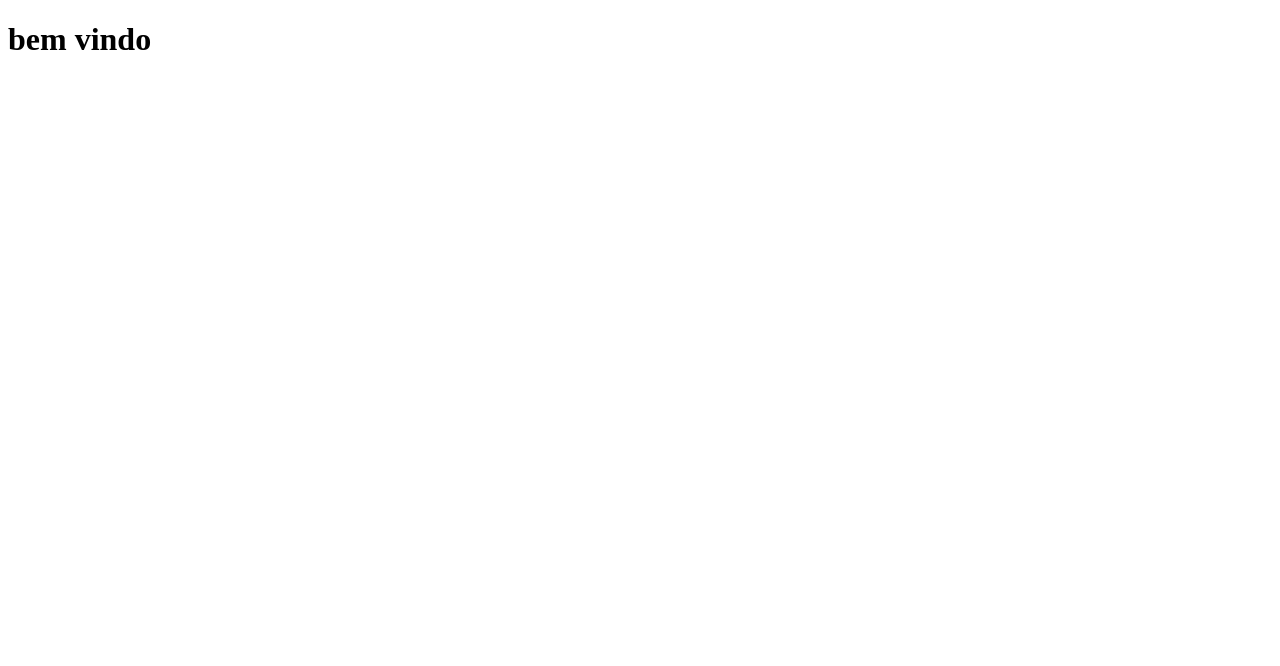
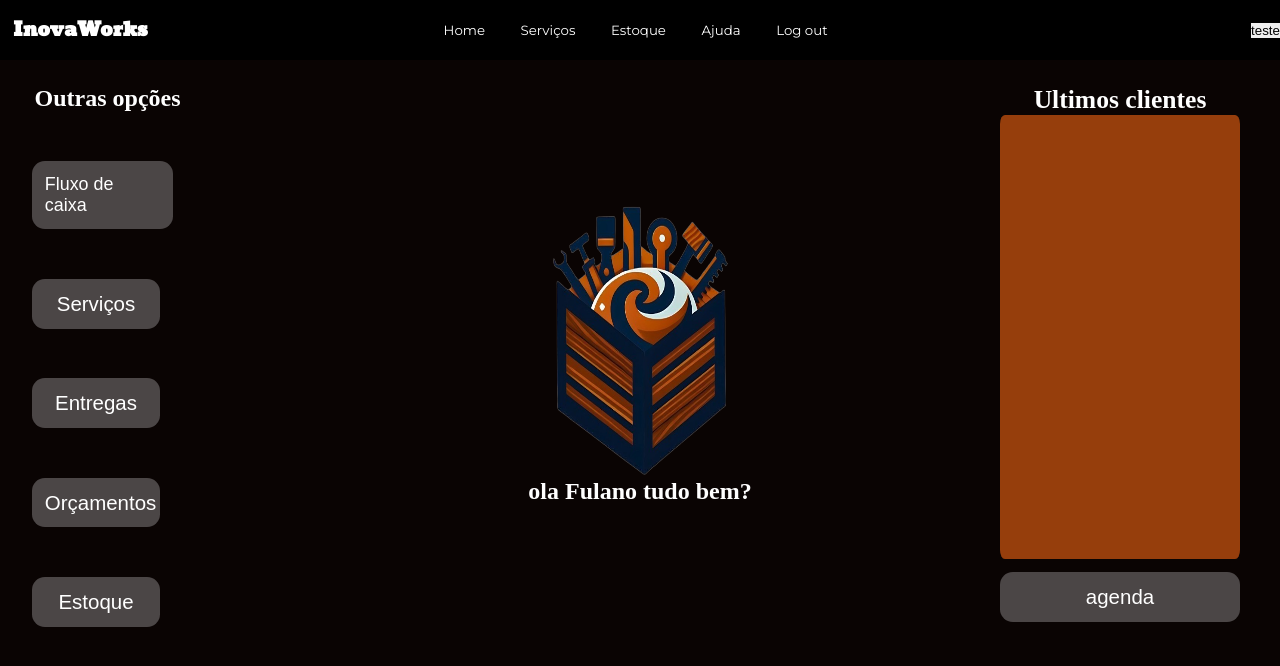
Before and after one commit to Ricgcs/Servidor_7, a website: page front/inicial_login.html in a window 1280 px wide. Drawn offline with Linux system fonts and the light colour scheme.

Commit message:
Descrição das mudanças

```diff
--- a/front/estilo/inicial_login.css
+++ b/front/estilo/inicial_login.css
@@ -0,0 +1,197 @@
+*{
+    padding: 0px;
+    margin: 0px;
+    border: 0px;
+}
+body{
+    background-color: #0A0403;
+   position: fixed;
+    width:100%;
+    height: 100%;
+    display: flex;
+    flex-direction: column;
+}
+@font-face {
+    font-family: 'Montserrate';
+    src: url(../fontes/Montserrat-VariableFont_wght.ttf);
+}
+
+@font-face {
+    font-family: "moul";
+    src: url(../fontes/Moul-Regular.ttf);
+}
+
+#cabecalho{
+    padding: 1vw;
+    background-color: black;
+    width: 100%;
+    display: flex;
+    justify-content: space-between;
+    align-items: center;
+}
+
+#header_inovaworks{
+    color: white;
+    font-size: 1.5vw;
+    font-family: 'moul';
+}
+
+#header_links{
+margin-left: -10vw;
+width: 30%;
+display: flex;
+align-items: center;
+justify-content: space-between;
+
+}
+
+#header_button{
+    text-decoration: none;
+    background-color: transparent;
+    color: white;
+    font-family: 'Montserrate';
+}
+
+button:hover{
+    cursor: pointer;
+}
+
+#header_user{
+ margin-right: 1vw;
+}
+
+#centro{
+    width: 100%;
+    height: 100%;
+    display: flex;
+
+}
+
+
+section{
+    height: 80%;
+}
+
+#s1{
+    width: 25%;
+
+    display: flex;
+    flex-direction: column;
+    justify-content: space-around;
+
+}
+
+#s2{
+    width: 50%;
+ display: flex;
+ justify-content: center;
+ align-items: center;
+ flex-direction: column;
+}
+
+#s3{
+
+    width: 25%;
+    display: flex;
+    flex-direction: column;
+    align-items: center;
+
+}
+
+#fluxo_caixa_button{
+    background-color: rgb(75, 70, 70);
+   font-size: 1.4vw;
+    color:white;
+    border-radius: 1vw;
+    width: 11vw;
+    margin-left: 10%;
+    text-align: left;
+    padding:1vw;
+}
+
+#servico_button{
+    background-color: rgb(75, 70, 70);
+   font-size: 1.6vw;
+    color:white;
+    border-radius: 1vw;
+    padding: 1vw;
+    margin-left: 10%;
+    width: 10vw;
+}
+
+#entrega_button{
+    background-color: rgb(75, 70, 70);
+   font-size: 1.6vw;
+    color:white;
+    border-radius: 1vw;
+    padding: 1vw;
+    margin-left: 10%;
+    width: 10vw;
+}
+
+#orcamento_button{
+    background-color: rgb(75, 70, 70);
+   font-size: 1.6vw;
+    color:white;
+    border-radius: 1vw;
+    padding: 1vw;
+    margin-left: 10%;
+    width: 10vw;
+
+}
+
+#estoque_button{
+    background-color: rgb(75, 70, 70);
+   font-size: 1.6vw;
+    color:white;
+    border-radius: 1vw;
+    padding: 1vw;
+    margin-left: 10%;
+    width: 10vw;
+}
+
+#imagem_logo_cadastrado{
+    width: 27.5%;
+    height: 46%;
+}
+
+#nome_cadastrado{
+    color: white;
+}
+
+#texto_s1{
+    color: white;
+    margin-left: 2.7vw;
+}
+
+#ultimos_clientes{
+    background-color: rgb(150, 62, 12);
+    height: 75%;
+    width: 75%;
+    display: flex;
+    justify-content: center;
+    border-radius: 2%;
+    color: white;
+
+
+}
+
+#texto_cliente{
+    color:white;
+    margin-top: 2vw;
+    font-size: 2vw;
+}
+
+#link_agenda{
+    margin-top: 1vw;
+    width: 75%;
+}
+
+#agenda_button{
+    background-color: rgb(75, 70, 70);
+   font-size: 1.6vw;
+    color:white;
+    border-radius: 1vw;
+    padding: 1vw;
+    width: 100%;
+}
--- a/front/inicial_login.html
+++ b/front/inicial_login.html
@@ -3,11 +3,58 @@
 <head>
     <meta charset="UTF-8">
     <meta name="viewport" content="width=device-width, initial-scale=1.0">
-    <link rel="icon" href="img/logo_inteiro.png">
-    <link rel="stylesheet" href="estilo/inicial_login.css">
+    <link rel="icon" href="/img/logo_inteiro.png">
+    <link rel="stylesheet" href="/estilo/inicial_login.css">
     <title>Bem vindo</title>
 </head>
 <body>
-    <h1>bem vindo</h1>
+<header id = "cabecalho">
+
+<h1 id="header_inovaworks">InovaWorks</h1>
+
+<div id="header_links">
+<a href="#"><button id="header_button">Home</button></a>
+<a href="#"><button id="header_button">Serviços</button></a>
+<a href="#"><button id="header_button">Estoque</button></a>
+<a href="#"><button id="header_button">Ajuda</button></a>
+<a href="#"><button id="header_button">Log out</button></a>
+</div>
+
+<div id="header_user">
+<a href=""><button>teste</button></a>
+</div>
+
+</header>
+<div id="centro">
+<section id="s1">
+<h1 id="texto_s1"> Outras opções</h1>
+<a href="#"><button id="fluxo_caixa_button">Fluxo de caixa</button></a>
+
+<a href="#"><button id="servico_button">Serviços</button></a>
+
+<a href="#"><button id="entrega_button">Entregas</button></a>
+
+<a href="#"><button id="orcamento_button">Orçamentos</button></a>
+
+<a href="#"><button id="estoque_button">Estoque</button></a>
+
+</section>
+
+
+<section id="s2">
+    <img id="imagem_logo_cadastrado" src="/img/logo_inteiro.png" alt="logo">
+<h1 id="nome_cadastrado">ola Fulano tudo bem?</h1>
+</section>
+
+
+<section id="s3">
+    <h1 id="texto_cliente">Ultimos clientes</h1>
+    <div id="ultimos_clientes">
+
+
+    </div>
+    <a href="#" id="link_agenda"><button id="agenda_button">agenda</button></a>
+</section>
+</div>
 </body>
 </html>
--- a/teste.txt
+++ b/teste.txt
@@ -63,3 +63,8 @@ cargo
      *eu não sei por que mas ele coloca os valores pegos do Banco de dados e o coloca dentro de 2 arrays, acho que é porque
      ele pega todos os valores do banco coloca dentro de um array e depois pega o objeto individualmente e coloca dentro de outro tipo assim
      [ [{valor1}], [{valor2}], [{valor3}]]
+7-não esquecer de instalar o ejs, ele serve para integrar o node com o html
+8- VERIFICA COMO TA ENVIANDO SE É ARRAY OBJ OU QUE COISA QUE funcionario
+9-FINALMENTE entendi a diferença entre const e let, const basicamente torna a função constante, ou seja ela basicamente existe pensa em algo
+que é verdadeiro, ou seja, quando eu declarar uma função em uma variável const ela ja vai ser chamada(verdadeira), se eu colocar como let pensa como se
+foçe algo que precisa ser comprovado, então se eu declaro uma função do tipo let(ou var) ela precisa ser chamada(comprovada) depois no código.
```
Also changed, not shown: back/controle/empresa.js (+13 -9 lines), back/index.js (+24 -21 lines), front/inicial.html (+3 -2 lines), front/login_cliente.html (+1 -1 lines), front/sobre_nos.html (+2 -2 lines), back/teste.js (added).
